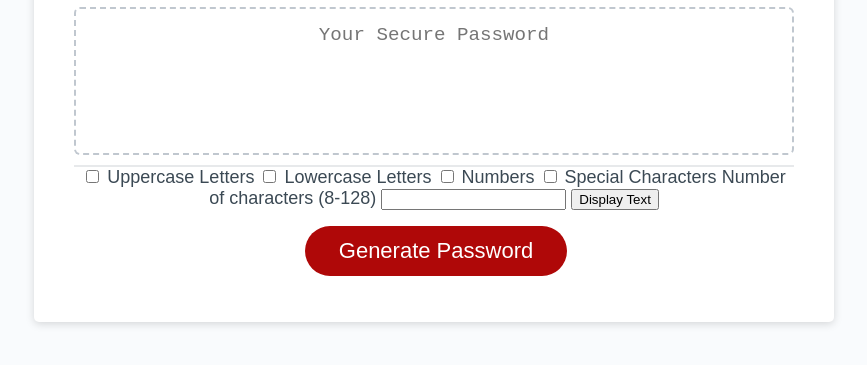
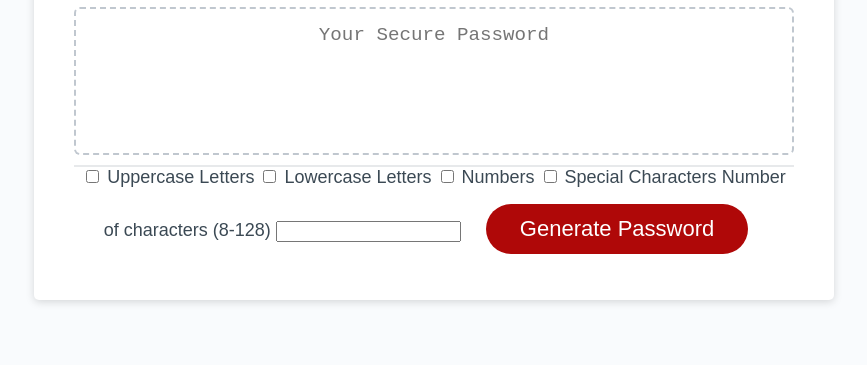
Before and after one commit to cmateo99/password-generator, a plain HTML site: page index.html in a window 1280 px wide. Shown: the part 241-606 px from the top of the page, without its empty margins (206-1073 px from the left). Drawn offline with Linux system fonts and the light colour scheme.

Commit message:
Number of characters textbox has been implemented

```diff
--- a/Assets/script.js
+++ b/Assets/script.js
@@ -2,7 +2,8 @@
 var generateBtn = document.querySelector("#generate");
 let useChar = "";
 function generatePassword(){
-
+    var charInput = document.getElementById("myTextboxVal").value;
+    console.log("charinput "+charInput);
     useChar = ""+ checkCriteria();
     var pWord = '';
     useCharLength = useChar.length;
--- a/index.html
+++ b/index.html
@@ -30,8 +30,7 @@
           <label><input type="checkbox" id="num"> Numbers</label>
           <label><input type="checkbox" id="specialChar"> Special Characters</label>
           <label for="myTextbox">Number of characters (8-128)</label>
-          <input type="text" id="myTextbox">
-          <button onclick="displayText()">Display Text</button>
+          <input type="text" id="myTextboxVal">
           <button id="generate" class="btn">Generate Password</button>
         </div>
       </div>
```
